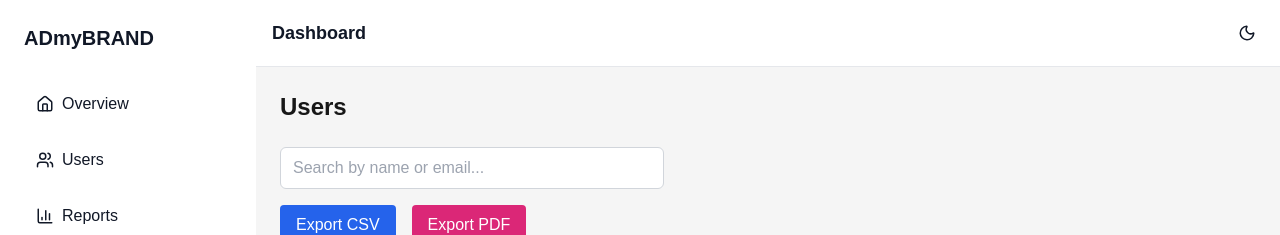
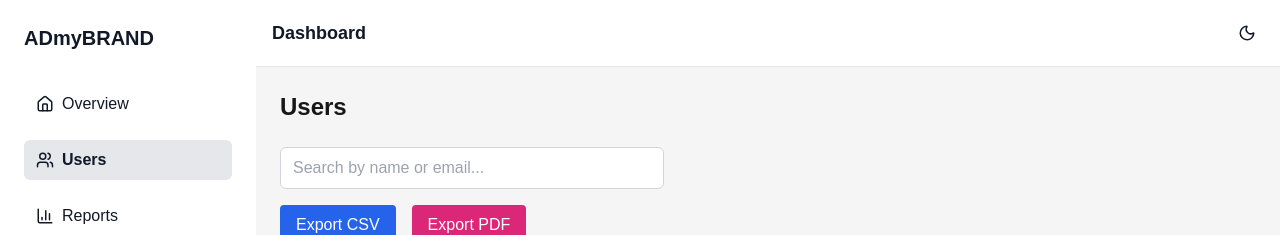
Before and after one commit to NitinDevSpace/Insight-Dashboard, a Next.js app: page /users in a window 1280 px wide. Shown: the top 235 px of the page. Built offline with nearby package versions, Linux system fonts and the light colour scheme; no server answers.

Commit message:
Sidebar Fix

```diff
--- a/src/components/charts/DonutChartCard.js
+++ b/src/components/charts/DonutChartCard.js
@@ -8,6 +8,9 @@
 	{ name: "Referral", value: 300 },
 	{ name: "Social", value: 200 },
 ];
+
+// Example change data for each traffic source (positive, negative, neutral)
+const changeData = [5, -2, 0, 3];
 
 const COLORS = ["#6366f1", "#ec4899", "#22c55e", "#f59e0b"];
 
@@ -25,12 +28,69 @@
 						cy="50%"
 						innerRadius={60}
 						outerRadius={90}
+						label={({ cx, cy, midAngle, innerRadius, outerRadius, percent, index }) => {
+							const RADIAN = Math.PI / 180;
+							const radius = innerRadius + (outerRadius - innerRadius) * 1.9;
+							const x = cx + radius * Math.cos(-midAngle * RADIAN);
+							const y = cy + radius * Math.sin(-midAngle * RADIAN);
+							const change = changeData[index];
+							const arrow = change > 0 ? "↑" : change < 0 ? "↓" : "–";
+							const changeColor = change > 0 ? "#22c55e" : change < 0 ? "#ef4444" : "#9ca3af";
+							return (
+								<g>
+									<text
+										x={x}
+										y={y - 10}
+										className="text-gray-900 dark:text-white"
+										fill="currentColor"
+										textAnchor="middle"
+										dominantBaseline="central"
+										fontSize={12}
+									>
+										{data[index].name}
+									</text>
+									<text
+										x={x}
+										y={y + 14}
+										className="text-gray-500 dark:text-gray-300"
+										fill="currentColor"
+										textAnchor="middle"
+										dominantBaseline="central"
+										fontSize={11}
+									>
+										{`${(percent * 100).toFixed(1)}%`}
+									</text>
+								</g>
+							);
+						}}
 					>
 						{data.map((entry, index) => (
 							<Cell key={`cell-${index}`} fill={COLORS[index]} />
 						))}
 					</Pie>
-					<Tooltip />
+					<Tooltip
+						content={({ active, payload }) => {
+							if (active && payload && payload.length) {
+								const index = data.findIndex(item => item.name === payload[0].name);
+								const change = changeData[index];
+								const arrow = change > 0 ? "↑" : change < 0 ? "↓" : "–";
+								const changeColor = change > 0 ? "text-green-500" : change < 0 ? "text-red-500" : "text-gray-500";
+
+								return (
+									<div className="rounded-md bg-white dark:bg-gray-800 shadow p-2 text-sm">
+										<p className="font-medium">{payload[0].name}</p>
+										<p className="text-gray-600 dark:text-gray-300">
+											Value: {payload[0].value}
+										</p>
+										<p className={changeColor}>
+											Change: {arrow} {Math.abs(change)}%
+										</p>
+									</div>
+								);
+							}
+							return null;
+						}}
+					/>
 				</PieChart>
 			</ResponsiveContainer>
 		</div>
--- a/src/components/layout/Sidebar.js
+++ b/src/components/layout/Sidebar.js
@@ -1,4 +1,8 @@
-import { Home, Users, BarChart3 } from "lucide-react";
+"use client";
+
+import { Home, Users, BarChart3, Menu } from "lucide-react";
+import { usePathname } from "next/navigation";
+import { useState } from "react";
 
 const navItems = [
 	{ label: "Overview", href: "/", icon: <Home size={18} /> },
@@ -7,21 +11,42 @@
 ];
 
 export default function Sidebar() {
+	const pathname = usePathname();
+	const [isOpen, setIsOpen] = useState(false);
 	return (
-		<aside className="w-64 min-h-screen bg-white text-gray-900 dark:bg-gray-900 dark:text-white p-6 hidden md:block">
+		<>
+			{/* Toggle button for small screens */}
+			<button
+				className="md:hidden fixed top-4 left-4 z-50 p-2 rounded-md bg-gray-200 dark:bg-gray-800"
+				onClick={() => setIsOpen(!isOpen)}
+			>
+				<Menu size={20} />
+			</button>
+
+			<aside
+				className={`md:sticky md:top-0 fixed top-0 left-0 h-screen w-64 p-6 bg-white text-gray-900 dark:bg-gray-900 dark:text-white transition-transform duration-300 z-40 ${
+					isOpen ? "translate-x-0" : "-translate-x-full"
+				} md:translate-x-0 md:block`}
+			>
 				<h1 className="text-xl font-bold mb-8">ADmyBRAND</h1>
 				<nav className="space-y-4">
-				{navItems.map((item) => (
+					{navItems.map((item) => {
+						const isActive = pathname === item.href;
+						return (
 							<a
 								key={item.label}
 								href={item.href}
-						className="flex items-center space-x-2 hover:bg-gray-100 dark:hover:bg-gray-800 px-3 py-2 rounded-md transition"
+								className={`flex items-center space-x-2 px-3 py-2 rounded-md transition hover:bg-gray-100 dark:hover:bg-gray-800 ${
+									isActive ? "bg-gray-200 dark:bg-gray-800 font-semibold" : ""
+								}`}
 							>
 								{item.icon}
 								<span>{item.label}</span>
 							</a>
-				))}
+						);
+					})}
 				</nav>
 			</aside>
+		</>
 	);
 }
```
Lines whose indentation alone changed are shown as unchanged.
